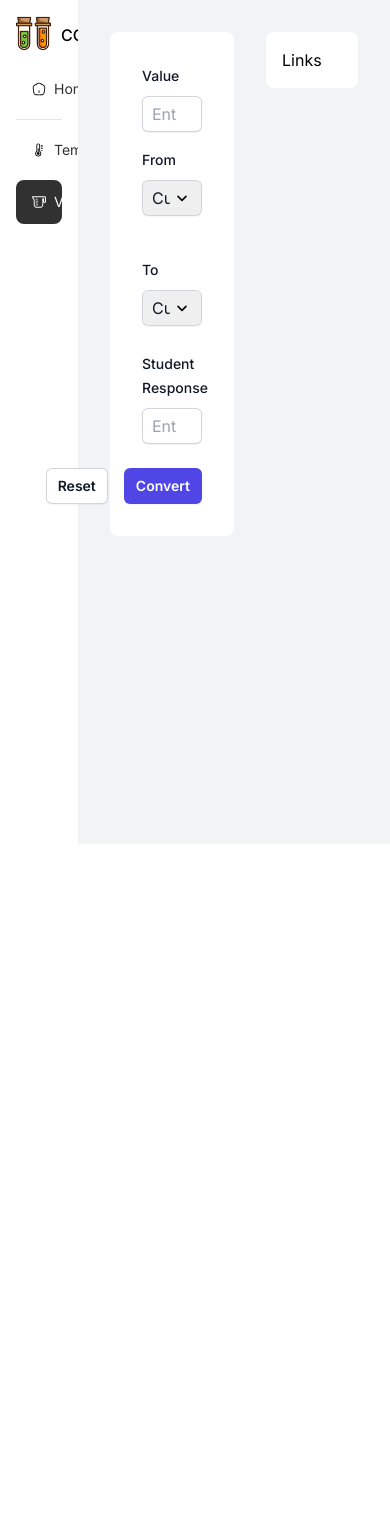
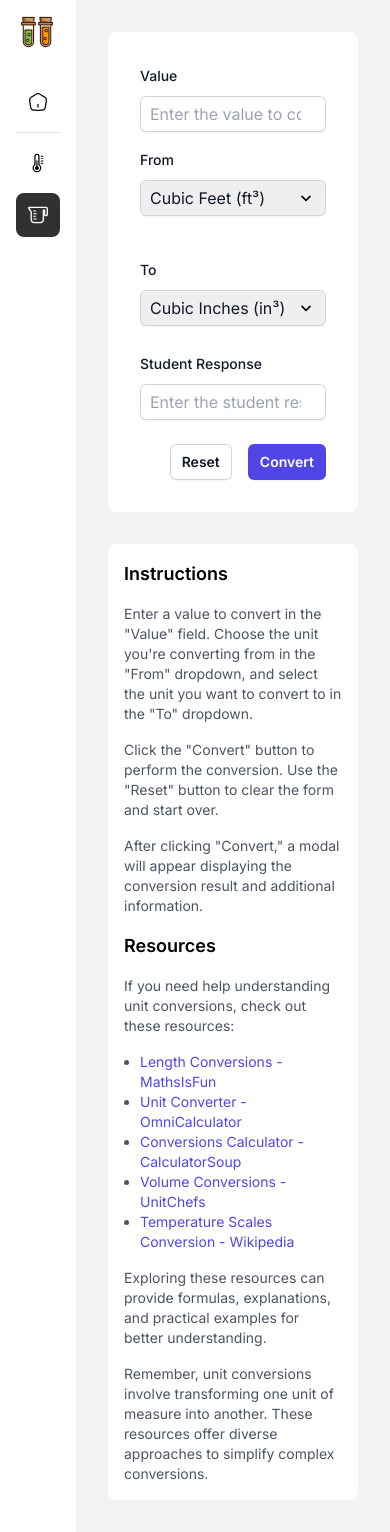
Before and after one commit to rabyyuson/conversions, a Next.js app: page /unit-conversion/volume in a window 390 px wide. Before the commit the page ends 844 px from the top, so only its background shows below. Built offline with nearby package versions, Linux system fonts and the light colour scheme.

Commit message:
feat: add responsive styling

```diff
--- a/app/layout.tsx
+++ b/app/layout.tsx
@@ -17,7 +17,7 @@ export default function RootLayout({
   return (
     <html lang='en'>
       <body className={inter.className}>
-        <div className='flex h-screen'>{children}</div>
+        <div className='flex h-full min-h-screen'>{children}</div>
       </body>
     </html>
   )
--- a/app/page.tsx
+++ b/app/page.tsx
@@ -1,16 +1,13 @@
 import Sidebar from '@/app/ui/sidebar';
 import Main from '@/app/ui/main';
+import Home from '@/app/ui/home';
 
-export default function Home() {
+export default function App() {
   return (
     <>
       <Sidebar/>
       <Main>
-        <h2 className='text-xl font-bold mb-4'>Home</h2>
-        <p>
-            This is the content area where your page content will go.
-            Customize it according to your needs.
-        </p>
+        <Home/>
       </Main>
     </>
   )
--- /dev/null
+++ b/app/ui/home.tsx
@@ -0,0 +1,37 @@
+export default function Home() {
+    return (
+        <div className='flex'>
+          <div className='bg-white w-full h-full rounded-lg p-8'>
+            <h2 className='text-2xl font-semibold mb-4'>Welcome to Conversions!</h2>
+                <p className='text-gray-600 mb-8'>
+                    At Conversions, we provide a seamless tool for science teachers and students to tackle unit conversion problems efficiently. Our application provides an easy way to input student responses and receive instant feedback on correctness, helping educators efficiently evaluate submissions. We prioritize clean, maintainable, and production-quality code and our approach focuses on multiple dimensions of code functionality.
+                </p>
+                <div className="w-full h-full">
+                    <video controls className="w-full h-full" poster="/home/poster.png">
+                        <source src="/home/conversions-walkthrough.mov" type="video/mp4" />
+                        Your browser does not support the video tag.
+                    </video>
+                </div>
+                <h3 className='text-xl font-semibold mb-3 mt-8'>Instructions</h3>
+                <p className='text-gray-600 mb-4'>
+                    To get started, click on the sidebar links to navigate to specific unit conversion sections:
+                </p>
+                <ul className='list-disc pl-6 mb-6'>
+                    <li className='text-gray-600 mb-2'>
+                        <strong>Temperature:</strong> Selecting 'Temperature' will lead you to the temperature conversion section, allowing conversions between Celsius, Fahrenheit, Kelvin, and Rankine scales.
+                    </li>
+                    <li className='text-gray-600 mb-2'>
+                        <strong>Volume:</strong> Explore the 'Volume' link to convert volume measurements including Cubic Feet, Cubic Inches, Cups, Gallons, Liters, and Tablespoons.
+                    </li>
+                </ul>
+                <h3 className='text-xl font-semibold mb-3'>What to Expect</h3>
+                <p className='text-gray-600 mb-4'>
+                    In each section, you'll find user-friendly forms to input values and select units. After filling the required fields, click the 'Convert' button to get accurate conversion results.
+                </p>
+                <p className='text-gray-600 mb-4'>
+                    Additionally, a modal will display the converted value and possibly additional information related to the specific conversion.
+                </p>
+          </div>
+        </div>
+    );
+}
--- a/app/ui/lottie-animation.tsx
+++ b/app/ui/lottie-animation.tsx
@@ -26,7 +26,7 @@ const LottieAnimation = ({ animationData }: LottieAnimationProps) => {
 
     return (
         <div
-            className='w-[300px] h-[200px] scale-150 ml-[-5px]'
+            className='mt-5 md:mt-0 h-[150px] md:w-[300px] md:h-[200px] scale-150 md:ml-[-5px]'
             ref={containerRef}
         ></div>
     );
--- a/app/ui/main.tsx
+++ b/app/ui/main.tsx
@@ -2,7 +2,7 @@ import { MainProps } from '@/app/lib/types';
 
 export default function Main({ children }: MainProps) {
     return (
-        <main className='w-4/5 p-8 bg-[#f2f3f5]'>
+        <main className='w-full p-8 bg-[#f2f3f5]'>
             {children}
         </main>
     );
--- a/app/ui/not-found.tsx
+++ b/app/ui/not-found.tsx
@@ -1,7 +1,7 @@
 export default function NotFound() {
     return (
-        <>
+        <p className="text-lg">
             Not found. Please try again.
-        </>
+        </p>
     );
 }
--- a/app/ui/sidebar.tsx
+++ b/app/ui/sidebar.tsx
@@ -18,7 +18,7 @@ export default function Sidebar() {
             <Link
                 href={path}
                 className={clsx(
-                    'cursor-pointer mb-2 text-sm flex items-center w-100% inline-block px-4 py-3 rounded-lg',
+                    'w-40px lg:w-full cursor-pointer mb-2 text-sm flex items-center inline-block p-3 rounded-lg',
                     isActivePath(path) ? styles.active : styles.inactive
                 )}
             >
@@ -26,10 +26,10 @@ export default function Sidebar() {
                     src={isActivePath(path) ? `/sidebar/${icon}-active.svg` : `/sidebar/${icon}-inactive.svg`}
                     width={20}
                     height={20}
-                    className='mr-2'
+                    className='max-w-[20px] lg:mr-2'
                     alt='Sidebar link icon'
                 />
-                <span>
+                <span className='hidden lg:block'>
                     {label}
                 </span>
             </Link>
@@ -37,15 +37,16 @@ export default function Sidebar() {
     }
 
     return (
-        <div className='w-1/5 p-4'>
-            <h2 className='text-xl font-bold mb-4 flex'>
+        <div className='w-45px lg:w-[24%] p-4'>
+            <h2 className='text-xl font-bold mb-8 flex'>
                 <Image
+                    className='ml-[5px]'
                     src='/sidebar/logo.png'
-                    width={35}
-                    height={35}
+                    width={32}
+                    height={32}
                     alt='Sidebar logo'
                 />
-                <span className='text-base uppercase font-medium ml-[10px] mt-[7px]'>
+                <span className='hidden lg:block text-base uppercase font-medium lg:ml-[10px] mt-[7px]'>
                     Conversions
                 </span>
             </h2>
--- a/app/unit-conversion/unit.tsx
+++ b/app/unit-conversion/unit.tsx
@@ -6,8 +6,7 @@ import Main from '@/app/ui/main';
 import NotFound from '@/app/ui/not-found';
 import Dropdown from '@/app/unit-conversion/dropdown';
 import { ALLOWED, ERRORS, UNITS } from '@/app/lib/constants';
-import { capitalize } from '@/app/lib/utils';
-import { Result } from '@/app/lib/types';
+import { ResultProps } from '@/app/lib/types';
 import Modal from '@/app/unit-conversion/modal';
 
 const API_BASE_URL = process.env.NEXT_PUBLIC_API_BASE_URL;
@@ -22,7 +21,7 @@ export default function Unit({ type }: { type: keyof typeof UNITS }) {
     const [inputUnitOfMeasure, setInputUnitOfMeasure] = useState('');
     const [targetUnitOfMeasure, setTargetUnitOfMeasure] = useState('');
     const [studentResponse, setStudentResponse] = useState('');
-    const [results, setResults] = useState<Result | null>(null);
+    const [results, setResults] = useState<ResultProps | null>(null);
     const [showModal, setShowModal] = useState(false);
 
     // Fetches conversion results from the API based on user inputs.
@@ -80,7 +79,7 @@ export default function Unit({ type }: { type: keyof typeof UNITS }) {
     // Render the form fields
     const renderForm = () => {
         return (
-            <div className='bg-white w-1/2 h-full rounded-lg p-8 mr-4'>
+            <div className='bg-white w-full lg:w-1/2 h-full rounded-lg p-8 lg:mr-4'>
                 <div className='sm:col-span-3'>
                     <label htmlFor='inputNumericalValue' className='block text-sm font-medium leading-6 text-gray-900'>
                         Value
@@ -162,9 +161,79 @@ export default function Unit({ type }: { type: keyof typeof UNITS }) {
     // Render the table chart
     const renderResources = () => {
         return (
-            <div className='bg-white w-1/2 h-full rounded-lg p-4 ml-4 overflow-x-auto'>
-                <h3>Links</h3>
-
+            <div className='mt-8 lg:mt-0 bg-white w-full lg:w-1/2 h-full rounded-lg p-4 lg:ml-4 overflow-x-auto text-sm'>
+                <h3 className='text-lg font-semibold mb-4'>Instructions</h3>
+                <p className='text-sm text-gray-600 mb-4'>
+                    Enter a value to convert in the "Value" field. Choose the unit you're converting from in the "From" dropdown, and select the unit you want to convert to in the "To" dropdown.
+                </p>
+                <p className='text-sm text-gray-600 mb-4'>
+                    Click the "Convert" button to perform the conversion. Use the "Reset" button to clear the form and start over.
+                </p>
+                <p className='text-sm text-gray-600 mb-4'>
+                    After clicking "Convert," a modal will appear displaying the conversion result and additional information.
+                </p>
+                <h3 className='text-lg font-semibold mb-4'>Resources</h3>
+                <p className='text-gray-600 mb-4'>
+                    If you need help understanding unit conversions, check out these resources:
+                </p>
+                <ul className='list-disc pl-4 text-gray-600'>
+                    <li>
+                        <a
+                            href='https://www.mathsisfun.com/measure/converting-lengths.html'
+                            target='_blank'
+                            rel='noopener noreferrer'
+                            className='text-indigo-600 hover:underline'
+                        >
+                            Length Conversions - MathsIsFun
+                        </a>
+                    </li>
+                    <li>
+                        <a
+                            href='https://www.omnicalculator.com/physics/unit-conversion'
+                            target='_blank'
+                            rel='noopener noreferrer'
+                            className='text-indigo-600 hover:underline'
+                        >
+                            Unit Converter - OmniCalculator
+                        </a>
+                    </li>
+                    <li>
+                        <a
+                            href='https://www.calculatorsoup.com/calculators/conversions/index.php'
+                            target='_blank'
+                            rel='noopener noreferrer'
+                            className='text-indigo-600 hover:underline'
+                        >
+                            Conversions Calculator - CalculatorSoup
+                        </a>
+                    </li>
+                    <li>
+                        <a
+                            href='https://unitchefs.com/volume/'
+                            target='_blank'
+                            rel='noopener noreferrer'
+                            className='text-indigo-600 hover:underline'
+                        >
+                            Volume Conversions - UnitChefs
+                        </a>
+                    </li>
+                    <li>
+                        <a
+                            href='https://en.wikipedia.org/wiki/Conversion_of_scales_of_temperature'
+                            target='_blank'
+                            rel='noopener noreferrer'
+                            className='text-indigo-600 hover:underline'
+                        >
+                            Temperature Scales Conversion - Wikipedia
+                        </a>
+                    </li>
+                </ul>
+                <p className='text-gray-600 mt-4'>
+                    Exploring these resources can provide formulas, explanations, and practical examples for better understanding.
+                </p>
+                <p className='text-gray-600 mt-4'>
+                    Remember, unit conversions involve transforming one unit of measure into another. These resources offer diverse approaches to simplify complex conversions.
+                </p>
             </div>
         );
     }
@@ -182,10 +251,10 @@ export default function Unit({ type }: { type: keyof typeof UNITS }) {
         );
     }
 
-    // Render the complete unit
+    // Render the unit
     const renderUnit = () => {
         return (
-            <div className='flex'>
+            <div className='lg:flex'>
                 {renderForm()}
                 {renderResources()}
                 {showModal && renderModal()}
@@ -197,7 +266,10 @@ export default function Unit({ type }: { type: keyof typeof UNITS }) {
         <>
             <Sidebar/>
             <Main>
-                {UNITS[type] ? renderUnit() : <NotFound/>}
+                {UNITS[type]
+                    ? renderUnit()
+                    : <NotFound/>
+                }
             </Main>
         </>
     );
```
Also changed, not shown: app/lib/models.ts (+4 -4 lines), app/lib/types.ts (+6 -6 lines), app/unit-conversion/modal.tsx (+7 -8 lines), public/home/poster.png (added), 1 other file (tests, documents, lock files or other folders).
